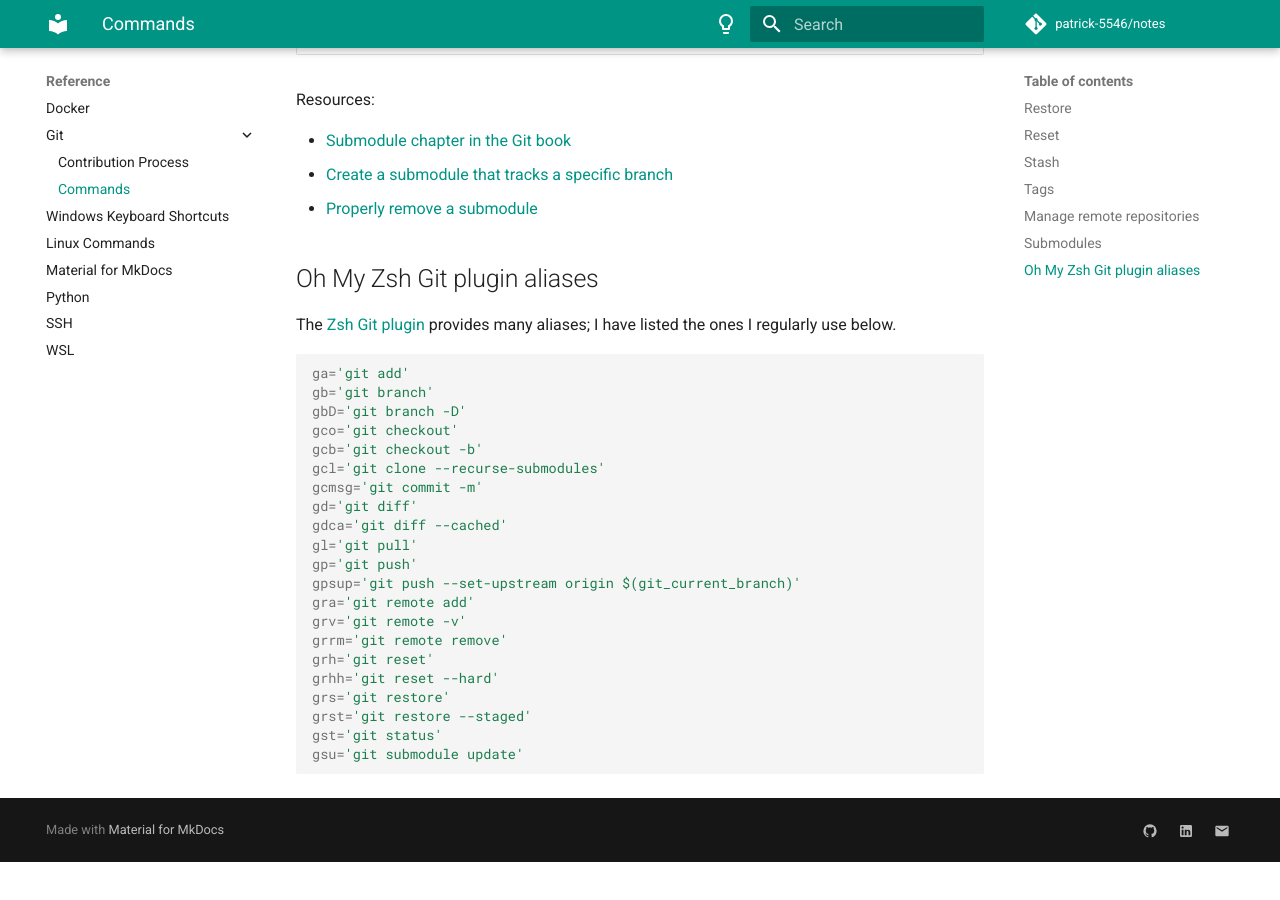
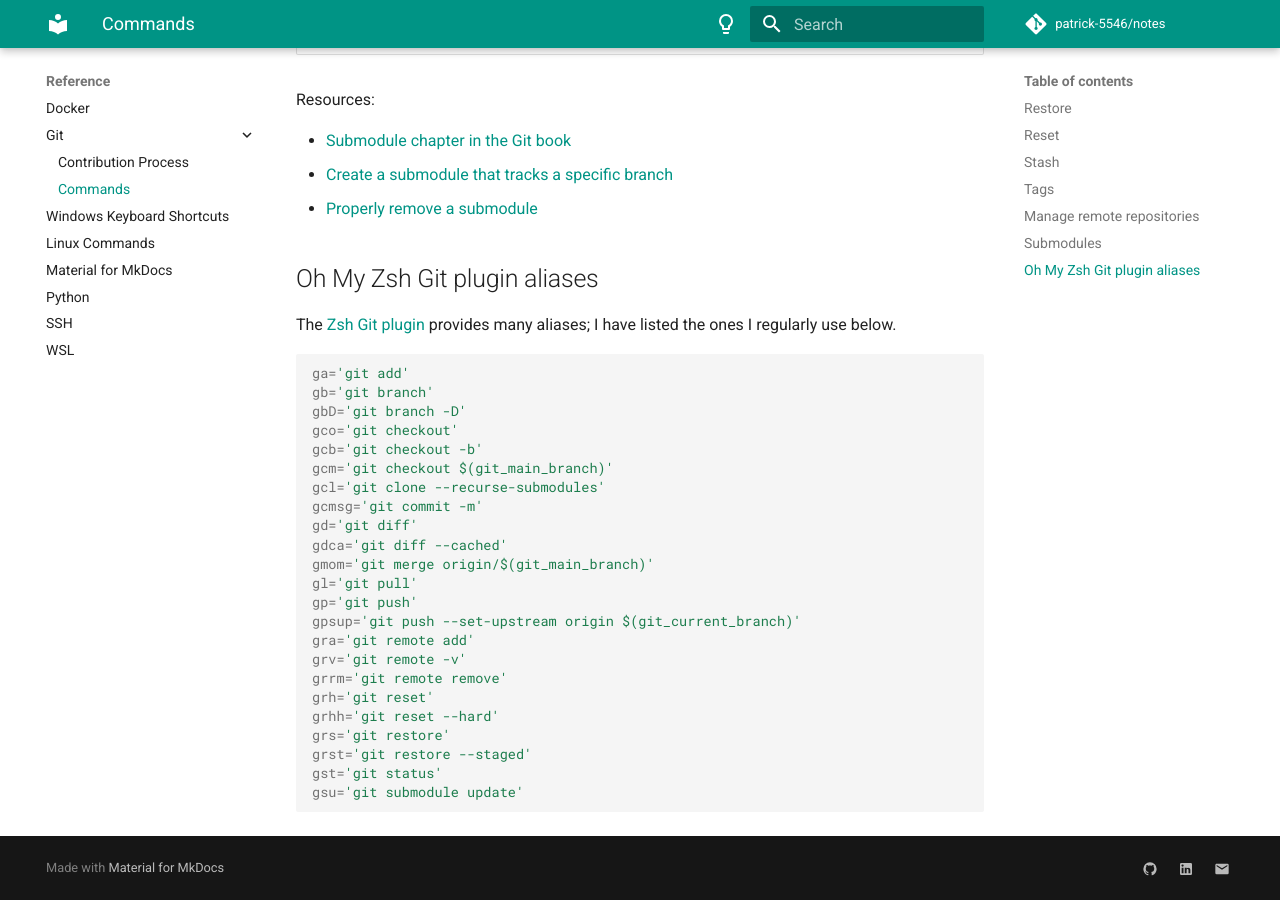
Before and after one commit to patrick-5546/notes, an MkDocs documentation site: the page built from docs/reference/git/git_features.md, in a window 1280 px wide and 900 px high, scrolled down 2931 px. Built offline with MkDocs 1.6.1 and Material for MkDocs 9.7.7, drawn with Linux system fonts in a browser that asks for light colours; comment, search, counter and statistics services are not loaded; before the commit the page ends 3793 px from its top, so only the background shows below that.

Commit message:
Add more git aliases

```diff
--- a/docs/reference/git/git_features.md
+++ b/docs/reference/git/git_features.md
@@ -99,10 +99,12 @@ gb='git branch'
 gbD='git branch -D'
 gco='git checkout'
 gcb='git checkout -b'
+gcm='git checkout $(git_main_branch)'
 gcl='git clone --recurse-submodules'
 gcmsg='git commit -m'
 gd='git diff'
 gdca='git diff --cached'
+gmom='git merge origin/$(git_main_branch)'
 gl='git pull'
 gp='git push'
 gpsup='git push --set-upstream origin $(git_current_branch)'
```
